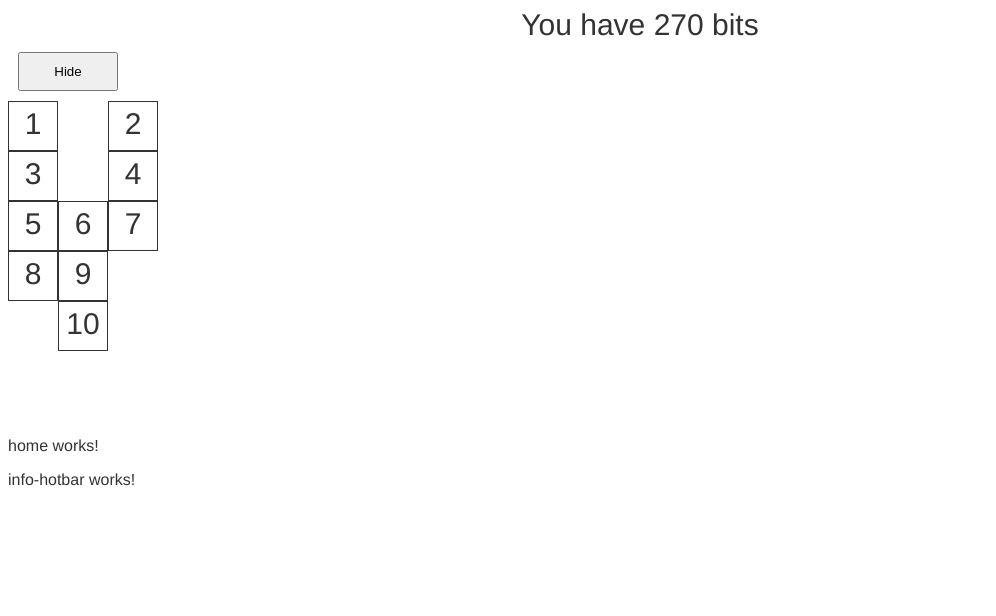
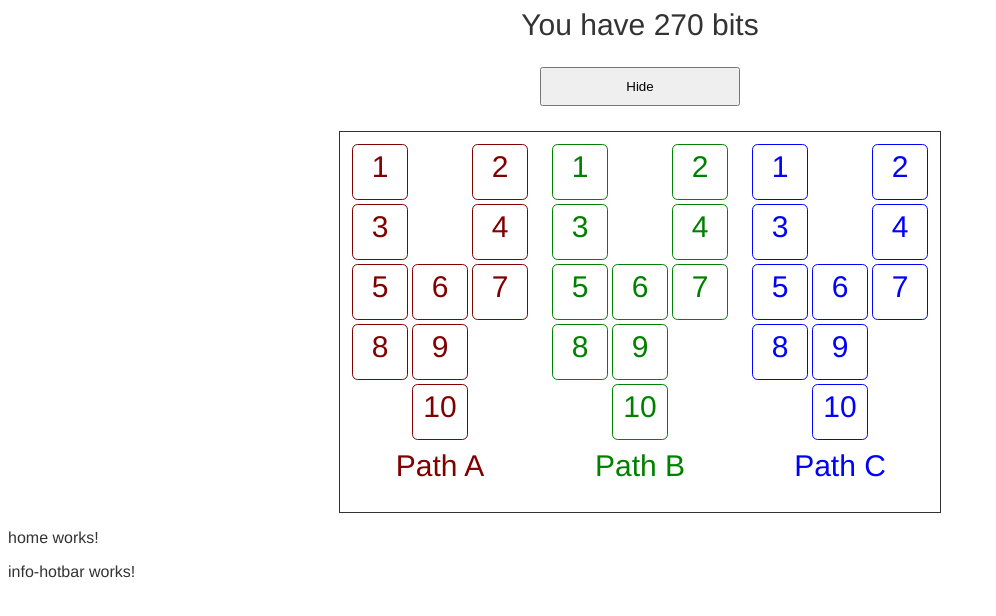
Before and after one commit to dmitri-mcguckin/httys, an Angular app: page / in a window 1280 px wide. Both pictures are taken after a click on the button "Skill Tree". Shown: the top 616 px of the page, without its empty margins (0-996 px from the left). Built offline with nearby package versions, Linux system fonts and the light colour scheme.

Commit message:
Centered skill tree button and the skill tree itself. Adding hover effects but funny bug where hovering over elements in first row shifts other elementers (skills)

```diff
--- a/src/app/skill-tree/skill-tree.component.html
+++ b/src/app/skill-tree/skill-tree.component.html
@@ -1,6 +1,17 @@
-<button id="skill-tree-btn" (click)="toggleDisplay()">Skill Tree</button>
+<div class="button-block">
+  <button
+    type="button"
+    class="btn"
+    id="skill-tree-btn"
+    (click)="toggleDisplay()"
+  >
+    Skill Tree
+  </button>
+</div>
 
-<div *ngIf="show" id="skill-tree-grid" class="grid-container">
+<div *ngIf="show" id="skill-tree-grid">
+  <div class="grid-container" id="path-A">
+    <div class="grid-item path-title">Path A</div>
     <div class="grid-item" id="skill-1">1</div>
     <div class="grid-item" id="skill-2">2</div>
     <div class="grid-item" id="skill-3">3</div>
@@ -12,3 +23,30 @@
     <div class="grid-item" id="skill-9">9</div>
     <div class="grid-item" id="skill-10">10</div>
   </div>
+  <div class="grid-container" id="path-B">
+    <div class="grid-item path-title">Path B</div>
+    <div class="grid-item" id="skill-1">1</div>
+    <div class="grid-item" id="skill-2">2</div>
+    <div class="grid-item" id="skill-3">3</div>
+    <div class="grid-item" id="skill-4">4</div>
+    <div class="grid-item" id="skill-5">5</div>
+    <div class="grid-item" id="skill-6">6</div>
+    <div class="grid-item" id="skill-7">7</div>
+    <div class="grid-item" id="skill-8">8</div>
+    <div class="grid-item" id="skill-9">9</div>
+    <div class="grid-item" id="skill-10">10</div>
+  </div>
+  <div class="grid-container" id="path-C">
+    <div class="grid-item path-title">Path C</div>
+    <div class="grid-item" id="skill-1">1</div>
+    <div class="grid-item" id="skill-2">2</div>
+    <div class="grid-item" id="skill-3">3</div>
+    <div class="grid-item" id="skill-4">4</div>
+    <div class="grid-item" id="skill-5">5</div>
+    <div class="grid-item" id="skill-6">6</div>
+    <div class="grid-item" id="skill-7">7</div>
+    <div class="grid-item" id="skill-8">8</div>
+    <div class="grid-item" id="skill-9">9</div>
+    <div class="grid-item" id="skill-10">10</div>
+  </div>
+</div>
--- a/src/app/skill-tree/skill-tree.component.sass
+++ b/src/app/skill-tree/skill-tree.component.sass
@@ -1,20 +1,55 @@
+.button-block
+  margin: 0 auto
+  text-align: center
+
 #skill-tree-btn
   padding: 10px 10px
-  margin: 10px 10px 10px 10px
-  width: 100px
+  margin: 25px 10px 25px 10px
+  width: 200px
+
+#path-A > *
+  color: maroon
+
+#path-B > *
+  color: green
+
+#path-C > *
+  color: blue
+
+#skill-tree-grid
+  border: 1px solid
+  width: 600px
+  margin: 0 auto
 
 .grid-container
-  display: grid
-  height: 40vh
-  grid-template-columns: repeat(3, 50px)
-  grid-template-rows: repeat(5, 50px)
-  grid-template-areas: "skill-1 . skill-2" "skill-3 . skill-4" "skill-5 skill-6 skill-7" "skill-8 skill-9 ." ". skill-10 ."
+  display: inline-grid
+  grid-template-columns: repeat(3, 60px)
+  grid-template-rows: repeat(6, 60px)
+  grid-template-areas: "skill-1 . skill-2" "skill-3 . skill-4" "skill-5 skill-6 skill-7" "skill-8 skill-9 ." ". skill-10 ."  "path-title path-title path-title"
+  margin: 10px 10px 10px 10px
 
 .grid-item
+  margin: 2px 2px 2px 2px
   border: 1px solid
+  border-radius: 10%
   padding: 5px
   font-size: 30px
   text-align: center
+
+.grid-item:hover
+  cursor: pointer
+  border: 5px solid black
+
+.grid-item:active
+  color: green
+
+.path-title
+  grid-area: path-title
+  border: none
+  text-align: center
+
+.path-title:hover
+  cursor: auto
 
 #skill-1
   grid-area: skill-1
```
Lines whose indentation alone changed are shown as unchanged.
